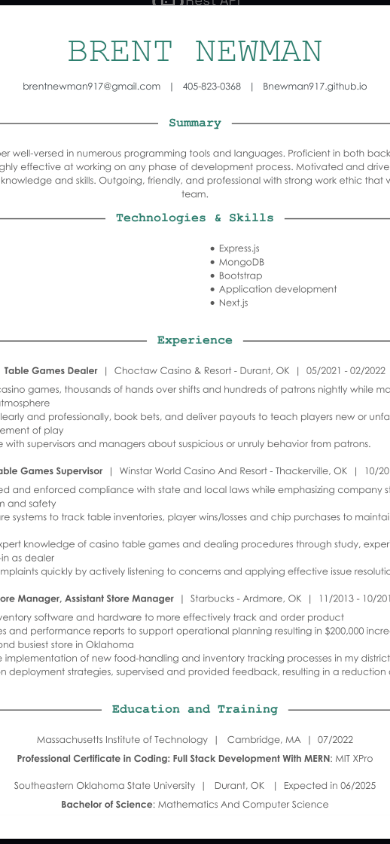
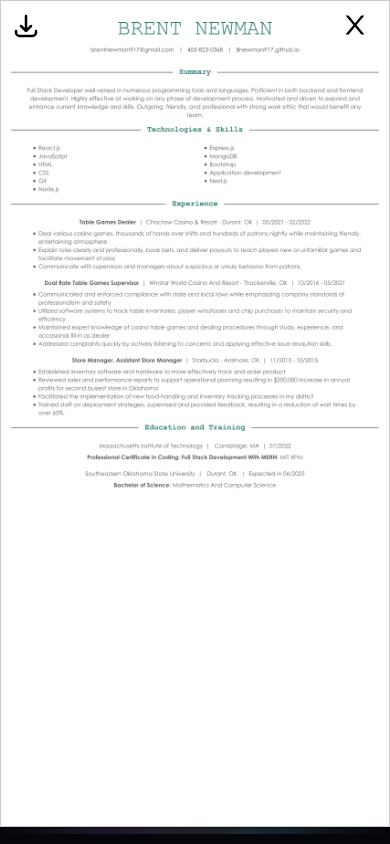
Before and after one commit to BNewman917/next-portfolio, a Next.js app: page / in a window 390 px wide. Both pictures are taken after a click on the element 261 px from the left and 3218 px from the top of the page. Shown: the part 2410-3254 px from the top of the page. Built offline with nearby package versions, Linux system fonts and the light colour scheme.

Commit message:
mobile resume

```diff
--- a/src/components/Resume/Resume.js
+++ b/src/components/Resume/Resume.js
@@ -1,23 +1,34 @@
 import React from "react";
-import { ResumeWrapper, ResumeModal, Download } from "./ResumeStyles";
+import {
+    ResumeWrapper,
+    ResumeModal,
+    Download,
+    Img,
+    Exit,
+} from "./ResumeStyles";
 import { useStateContext } from "../../context/StateContext";
 import { HiOutlineDownload } from "react-icons/hi";
+import { AiOutlineClose } from "react-icons/ai";
 
 const Resume = () => {
-    const { setShow } = useStateContext();
+    const { show, setShow } = useStateContext();
 
-    const wrapperClick = (e) => {
+    const handleClick = (e) => {
         if (e.currentTarget !== e.target) return;
+        e.preventDefault();
         setShow(false);
     };
 
     return (
-        <ResumeWrapper onClick={wrapperClick}>
+        <ResumeWrapper onClick={handleClick}>
             <ResumeModal>
                 <Download href="/assets/Brent_Newman_Resume.pdf" download>
-                    <HiOutlineDownload />
+                    <HiOutlineDownload size={"30px"} />
                 </Download>
-                <img width={"640px"} src="/images/resume.png" alt="resume" />
+                <Exit onClick={handleClick}>
+                    <AiOutlineClose size={"30px"} />
+                </Exit>
+                <Img src="/images/resume.png" alt="resume" />
             </ResumeModal>
         </ResumeWrapper>
     );
--- a/src/components/Resume/ResumeStyles.js
+++ b/src/components/Resume/ResumeStyles.js
@@ -2,7 +2,7 @@ import styled from "styled-components";
 
 export const ResumeWrapper = styled.section`
     width: 100%;
-    height: 100vh;
+    min-height: 100vh;
     position: fixed;
     top: 0;
     left: 0;
@@ -10,24 +10,37 @@ export const ResumeWrapper = styled.section`
     display: flex;
     justify-content: center;
     align-items: center;
-    background: rgba(0, 0, 0, 0.5);
-    transition: all 1s ease-in-out;
+    background: rgba(0, 0, 0, 0.6);
 `;
 
 export const ResumeModal = styled.div`
     position: fixed;
-    margin: 0 auto;
-    opacity: 1;
-    transition: opacity 200ms ease-out;
     z-index: 200;
-    max-width: 1020px;
+    top: 5%;
+    max-width: 1024px;
+    height: 98%;
     background: white;
     border: 1px solid #ccc;
     box-shadow: 1px 1px 1px rgba(0, 0, 0, 0.5);
     overflow-y: scroll;
     overflow-x: hidden;
-    scrollbar-color: #bbbfca;
+    scrollbar-color: #bbbfca #e8e8e8;
     scrollbar-width: thin;
+    ::-webkit-scrollbar {
+        width: 12px;
+    }
+    ::-webkit-scrollbar-track {
+        background: #e8e8e8;
+    }
+    ::-webkit-scrollbar-thumb {
+        background-color: #bbbfca;
+        border-radius: 20px;
+        border: 3px solid #e8e8e8;
+    }
+    @media ${(props) => props.theme.breakpoints.lg} {
+        top: 0;
+        left: 0;
+    }
 `;
 
 export const Download = styled.a`
@@ -40,6 +53,37 @@ export const Download = styled.a`
         color: #000;
         opacity: 1;
         cursor: pointer;
-        transform: scale(1.3) translateY(5px) translateX(5px);
+        transform: scale(1.2) translateY(5px) translateX(5px);
     }
 `;
+
+export const Exit = styled.span`
+    display: none;
+    position: fixed;
+    top: 1rem;
+    right: 2rem;
+    padding: 1rem;
+    font-size: 2rem;
+    color: #000;
+    transition: 0.4s ease;
+    &:hover {
+        color: #000;
+        opacity: 1;
+        cursor: pointer;
+        transform: scale(1.2) translateY(5px) translateX(5px);
+    }
+
+    @media ${(props) => props.theme.breakpoints.lg} {
+        padding: 0;
+        display: block;
+    }
+`;
+
+export const Img = styled.img`
+    width: 100%;
+    height: auto;
+    background-size: cover;
+    background-repeat: no-repeat;
+    background-position: center;
+    border-radius: 1rem;
+`;
--- a/src/styles/globals.js
+++ b/src/styles/globals.js
@@ -18,17 +18,6 @@ const GlobalStyles = createGlobalStyle`
     font-family: ${(props) => props.theme.fonts.main};
     font-size: 1.6rem;
     background: ${(props) => props.theme.colors.background1};
-    ${
-        "" /* radial-gradient(
-        50% 95% at 25% bottom,
-        rgba(229, 106, 179, 0.4) 0%,
-        rgba(239, 135, 190, 0.32) 10%,
-        rgba(249, 163, 203, 0.24) 20%,
-        rgba(252, 188, 215, 0.16) 30%,
-        rgba(255, 206, 230, 0.08) 40%,
-        rgba(12, 15, 26, 0) 100%
-    ) */
-    }
     color: ${(props) => props.theme.colors.primary1};
     cursor: default;
 
```
Also changed, not shown: src/components/NavDropDown/NavDropDown.js (deleted, +0 -76 lines), src/components/NavDropDown/index.js (deleted, +0 -13 lines).
